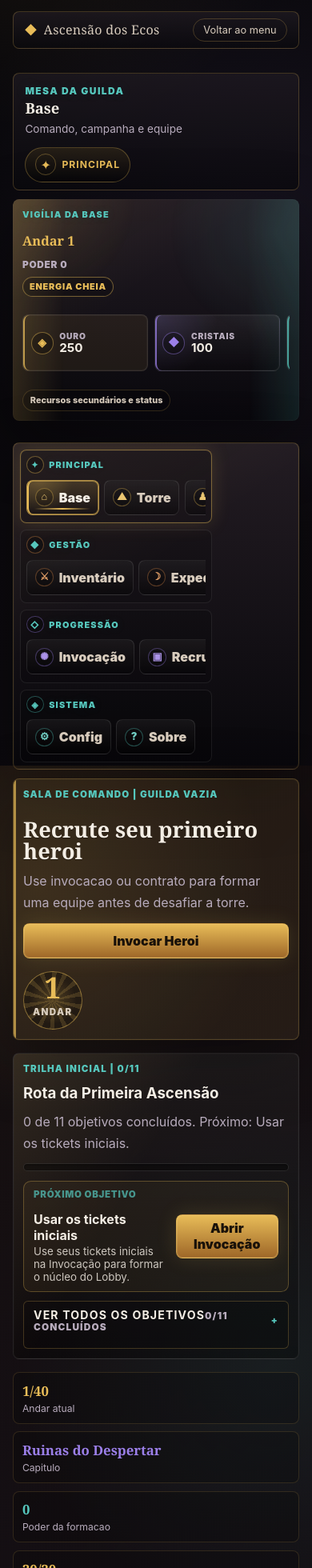
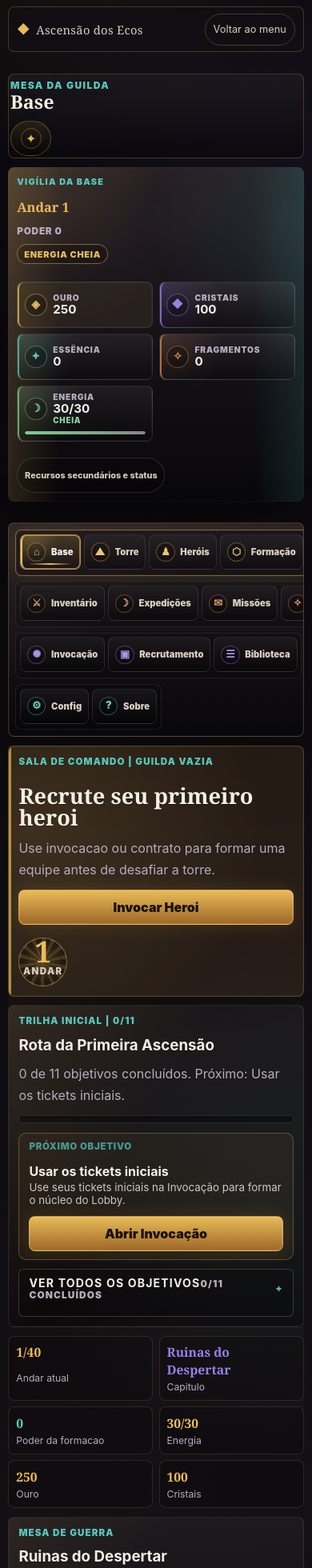
Before and after one commit to FelpHendeson/pickMeUp, a Next.js app: page /jogar in a window 390 px wide. Shown: the top 1960 px of the page at 80% size. Built offline with nearby package versions, Linux system fonts and the light colour scheme.

Commit message:
fix: melhora responsividade mobile da interface de jogo

```diff
--- a/app/layout.tsx
+++ b/app/layout.tsx
@@ -1,10 +1,17 @@
-import type { Metadata } from "next";
+import type { Metadata, Viewport } from "next";
 import { ConfirmDialogProvider, ToastProvider } from "./components/ui";
 import "./globals.css";
+import "./mobile.css";
 
 export const metadata: Metadata = {
   title: "Ascensao dos Ecos",
   description: "RPG de torre, herois, reliquias e progresso de conta.",
+};
+
+export const viewport: Viewport = {
+  width: "device-width",
+  initialScale: 1,
+  viewportFit: "cover",
 };
 
 export default function RootLayout({ children }: Readonly<{ children: React.ReactNode }>) {
--- /dev/null
+++ b/app/mobile.css
@@ -0,0 +1,328 @@
+/*
+ * Mobile responsiveness pass.
+ * Loaded after globals.css so these rules intentionally win the cascade
+ * without changing desktop behavior or gameplay state.
+ */
+
+@media (max-width: 760px) {
+  html {
+    -webkit-text-size-adjust: 100%;
+    text-size-adjust: 100%;
+    scroll-padding-top: 4.5rem;
+  }
+
+  body {
+    overflow-x: hidden;
+  }
+
+  .play-shell {
+    width: 100%;
+    max-width: none;
+    margin: 0;
+    padding:
+      max(0.5rem, env(safe-area-inset-top))
+      max(0.65rem, env(safe-area-inset-right))
+      max(2rem, env(safe-area-inset-bottom))
+      max(0.65rem, env(safe-area-inset-left));
+    gap: 0.65rem;
+  }
+
+  .play-topbar {
+    position: sticky;
+    top: max(0.35rem, env(safe-area-inset-top));
+    z-index: 35;
+    gap: 0.55rem;
+    min-width: 0;
+    padding: 0.48rem 0.62rem;
+    background: rgba(18, 15, 20, 0.94);
+    backdrop-filter: blur(14px);
+  }
+
+  .play-topbar-brand,
+  .play-topbar-title,
+  .dashboard-shell,
+  .dashboard-content,
+  .dashboard-content > * {
+    min-width: 0;
+  }
+
+  .play-topbar-title {
+    font-size: 0.92rem;
+  }
+
+  .play-topbar-back {
+    align-items: center;
+    display: inline-flex;
+    justify-content: center;
+    min-height: 40px;
+    padding: 0.32rem 0.62rem;
+  }
+
+  .dashboard-shell {
+    gap: 0.65rem;
+  }
+
+  .dashboard-shell-header {
+    align-items: center;
+    gap: 0.7rem;
+    padding: 0.15rem 0.1rem;
+  }
+
+  .dashboard-shell-header h2 {
+    font-size: clamp(1.3rem, 6vw, 1.7rem);
+    line-height: 1.05;
+  }
+
+  .dashboard-shell-header p {
+    display: none;
+  }
+
+  .dashboard-shell-seal {
+    flex: 0 0 auto;
+  }
+
+  .resource-hud-panel {
+    padding: 0.68rem;
+  }
+
+  .resource-hud-topline {
+    gap: 0.55rem;
+    margin-bottom: 0.55rem;
+  }
+
+  .resource-hud-header {
+    min-width: 0;
+  }
+
+  .resource-hud-panel .resource-primary {
+    display: grid;
+    grid-template-columns: repeat(2, minmax(0, 1fr));
+    gap: 0.45rem;
+    overflow: visible;
+    padding: 0;
+    scroll-snap-type: none;
+  }
+
+  .resource-hud-panel .resource-primary .resource-card {
+    flex: initial;
+    min-width: 0;
+    width: auto;
+    min-height: 3.6rem;
+    padding: 0.48rem 0.52rem;
+    scroll-snap-align: none;
+  }
+
+  .resource-hud-panel .resource-secondary {
+    gap: 0.45rem;
+  }
+
+  .resource-secondary-details summary {
+    min-height: 44px;
+  }
+
+  .dashboard-tabs {
+    gap: 0.42rem;
+    margin: 0;
+    padding: 0.5rem;
+  }
+
+  .dashboard-tab-group {
+    flex: 0 0 auto;
+    min-width: max-content;
+    padding: 0.3rem;
+  }
+
+  .dashboard-tab-group-label {
+    display: none;
+  }
+
+  .dashboard-tab-list {
+    gap: 0.25rem;
+  }
+
+  .dashboard-tabs button {
+    min-height: 44px;
+    min-width: 3.2rem;
+    padding: 0.42rem 0.5rem;
+  }
+
+  .dashboard-tab-label {
+    font-size: 0.7rem;
+  }
+
+  .dashboard-content {
+    overflow: clip;
+  }
+
+  .command-center-panel,
+  .base-command-layout {
+    gap: 0.65rem;
+  }
+
+  .command-next-card,
+  .command-card,
+  .tower-panel,
+  .tower-battle-panel,
+  .tower-events-panel,
+  .battle-result-panel,
+  .roster-panel,
+  .inventory-panel,
+  .formation-panel,
+  .expeditions-panel,
+  .missions-panel,
+  .relics-panel,
+  .library-panel,
+  .summon-panel-react,
+  .recruitment-panel-react,
+  .save-management-card,
+  .preferences-panel {
+    padding: 0.75rem;
+  }
+
+  .base-status-ledger,
+  .base-resource-grid,
+  .base-shortcut-grid,
+  .lobby-summary-grid {
+    grid-template-columns: repeat(2, minmax(0, 1fr));
+    gap: 0.45rem;
+  }
+
+  .base-status-ledger span,
+  .base-resource-grid span {
+    min-width: 0;
+    padding: 0.56rem;
+  }
+
+  .base-status-ledger strong,
+  .base-resource-grid strong {
+    font-size: 0.98rem;
+    overflow-wrap: anywhere;
+    text-overflow: clip;
+    white-space: normal;
+  }
+
+  .base-shortcut-card {
+    min-height: 4rem;
+    padding: 0.58rem;
+  }
+
+  .base-shortcut-card span {
+    line-height: 1.3;
+  }
+
+  .weekly-event-effects.compact {
+    flex-wrap: nowrap;
+    overflow-x: auto;
+    overscroll-behavior-x: contain;
+    padding-bottom: 0.15rem;
+    scroll-snap-type: x proximity;
+  }
+
+  .weekly-event-effects.compact small {
+    flex: 0 0 min(16rem, 78vw);
+    scroll-snap-align: start;
+  }
+
+  .command-team-list,
+  .command-alert-list,
+  .base-pill-row {
+    max-width: 100%;
+  }
+
+  .dashboard-shell button,
+  .dashboard-shell summary,
+  .dashboard-shell select,
+  .dashboard-shell input:not([type="range"]),
+  .dashboard-shell textarea {
+    min-height: 44px;
+  }
+
+  .dashboard-content :where(h1, h2, h3, p, strong, span, small, em, li) {
+    overflow-wrap: anywhere;
+  }
+
+  .modal-backdrop,
+  .narrative-backdrop,
+  .ui-modal-backdrop,
+  .confirm-dialog-backdrop {
+    padding:
+      max(0.65rem, env(safe-area-inset-top))
+      max(0.65rem, env(safe-area-inset-right))
+      max(0.65rem, env(safe-area-inset-bottom))
+      max(0.65rem, env(safe-area-inset-left));
+  }
+
+  .modal-card,
+  .narrative-card,
+  .ui-modal-card,
+  .tower-result-modal-card {
+    width: 100%;
+    max-width: 100%;
+    max-height: calc(100dvh - 1.3rem - env(safe-area-inset-top) - env(safe-area-inset-bottom));
+  }
+
+  .toast-region {
+    right: max(0.65rem, env(safe-area-inset-right));
+    bottom: max(0.65rem, env(safe-area-inset-bottom));
+    left: max(0.65rem, env(safe-area-inset-left));
+    max-width: none;
+  }
+}
+
+@media (max-width: 520px) {
+  .play-topbar-title {
+    max-width: 46vw;
+  }
+
+  .dashboard-shell-seal strong {
+    display: none;
+  }
+
+  .dashboard-shell-seal {
+    min-width: 2.65rem;
+    justify-content: center;
+  }
+
+  .resource-hud-topline {
+    align-items: flex-start;
+    display: grid;
+  }
+
+  .resource-hud-flags {
+    justify-content: flex-start;
+    width: 100%;
+  }
+
+  .early-track-next {
+    align-items: stretch;
+    display: grid;
+    grid-template-columns: 1fr;
+  }
+
+  .early-track-next .hero-inline-action,
+  .command-cta {
+    width: 100%;
+  }
+
+  .base-war-room-map {
+    width: 3.8rem;
+  }
+}
+
+@media (max-width: 350px) {
+  .play-shell {
+    padding-right: max(0.45rem, env(safe-area-inset-right));
+    padding-left: max(0.45rem, env(safe-area-inset-left));
+  }
+
+  .play-topbar-title {
+    max-width: 38vw;
+  }
+
+  .base-status-ledger,
+  .base-resource-grid,
+  .base-shortcut-grid,
+  .lobby-summary-grid {
+    grid-template-columns: 1fr;
+  }
+}
```
